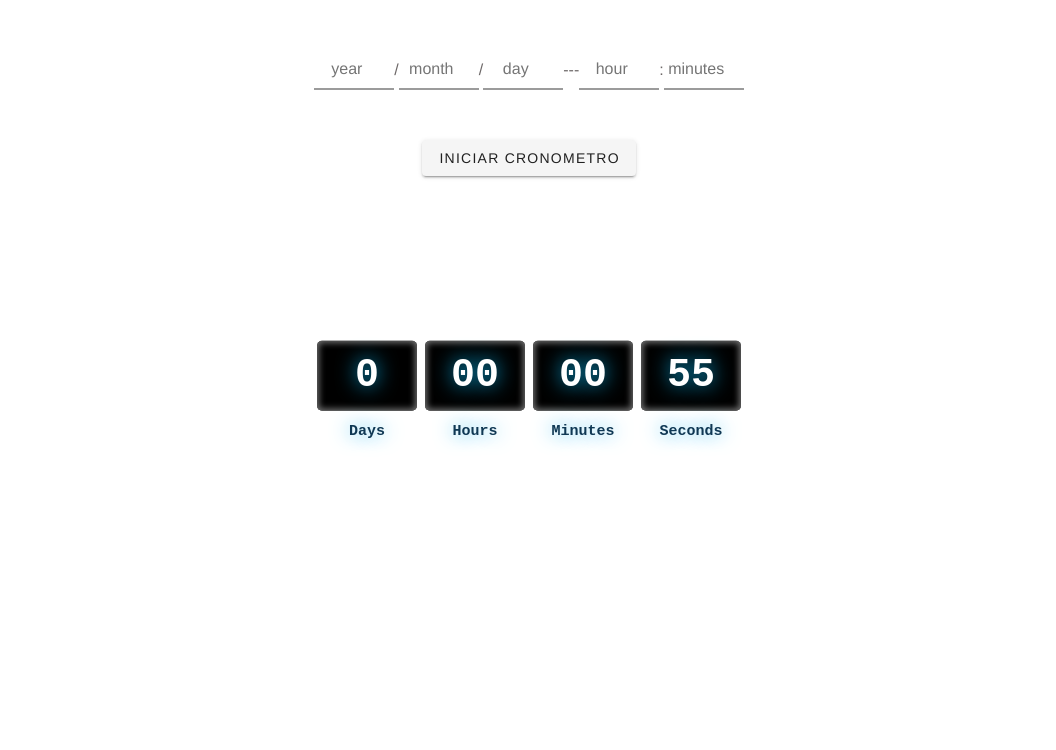
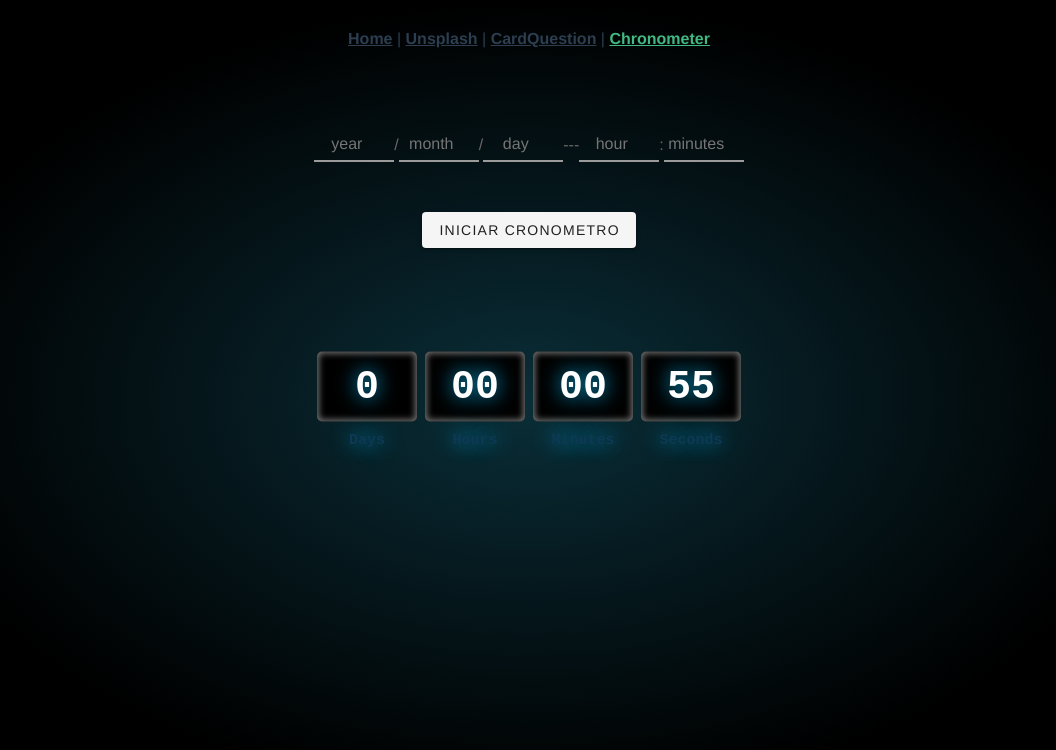
Before and after one commit to DANIELNAHUN/testing-router-vue, a Vue app: page /chronometer in a window 1280 px wide. Shown: the top 750 px of the page, without its empty margins (111-1167 px from the left). Built offline with nearby package versions, Linux system fonts and the light colour scheme.

Commit message:
rename components

```diff
--- a/src/layouts/DefaultLayout.vue
+++ b/src/layouts/DefaultLayout.vue
@@ -2,8 +2,8 @@
   <div>
     <nav>
       <router-link to="/">Home</router-link> |
-      <router-link to="/about">About</router-link> |
-      <router-link to="/contact">CardQuestion</router-link> |
+      <router-link to="/unsplash">Unsplash</router-link> |
+      <router-link to="/cardquestion">CardQuestion</router-link> |
       <router-link to="/chronometer">Chronometer</router-link>
     </nav>
     <slot></slot>
--- a/src/router/index.js
+++ b/src/router/index.js
@@ -1,7 +1,7 @@
 import Vue from 'vue'
 import VueRouter from 'vue-router'
 import DefaultLayout from '../layouts/DefaultLayout.vue'
-import PublicLayout from '../layouts/PublicLayout.vue'
+//import PublicLayout from '../layouts/PublicLayout.vue'
 import HomeView from '../views/HomeView.vue'
 Vue.use(VueRouter)
 
@@ -15,21 +15,21 @@ const routes = [
     }
   },
   {
-    path: '/about',
-    name: 'about',
+    path: '/unsplash',
+    name: 'unsplash',
     // route level code-splitting
     // this generates a separate chunk (about.[hash].js) for this route
     // which is lazy-loaded when the route is visited.
-    component: () => import(/* webpackChunkName: "about" */ '../views/AboutView.vue'),
+    component: () => import(/* webpackChunkName: "about" */ '../views/UnsplashView.vue'),
     meta: {
-      layout: PublicLayout
+      layout: DefaultLayout
     }
   },
 
   {
-    path: '/contact',
-    name: 'contact',
-    component: () => import('../views/ContactView.vue'),
+    path: '/cardquestion',
+    name: 'cardquestion',
+    component: () => import('../views/CardQuestionView.vue'),
     meta: {
       layout: DefaultLayout
     }
@@ -39,7 +39,7 @@ const routes = [
     name: 'chronometer',
     component: () => import('../views/ChronometerView.vue'),
     meta: {
-      layout: PublicLayout
+      layout: DefaultLayout
     }
   }
 ]
--- a/src/views/AboutView.vue
+++ b/src/views/UnsplashView.vue
@@ -1,6 +1,6 @@
 <template>
   <div>
-    <h1>This is an about page</h1>
+    <h1>Unsplash</h1>
     <v-text-field v-model="searchQuery" label="search"></v-text-field>
     <v-select v-model="colorSelected" :items="colors" label="Colors"></v-select>
     <v-btn @click="getSearchedImages" color="primary">Buscar</v-btn>
```
Also changed, not shown: src/views/CardQuestionView.vue (renamed from src/views/ContactView.vue), 1 other file (tests, documents, lock files or other folders).
